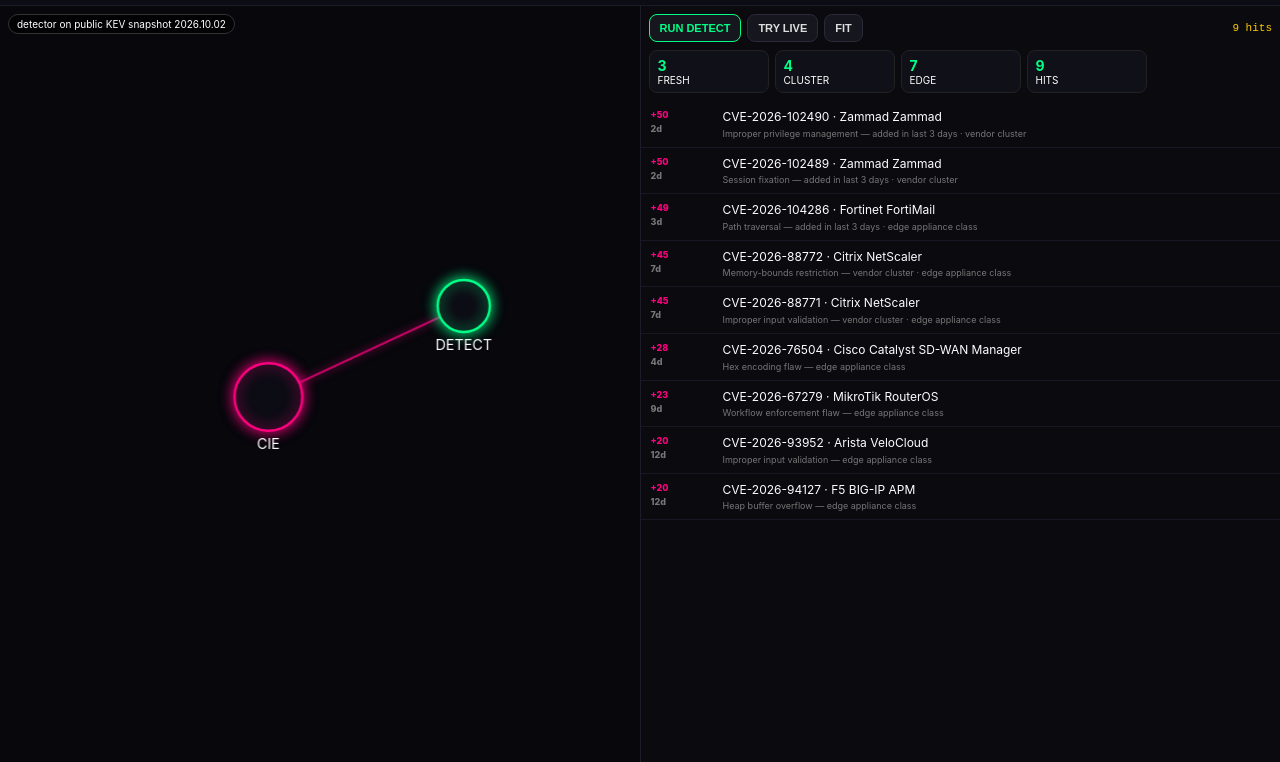
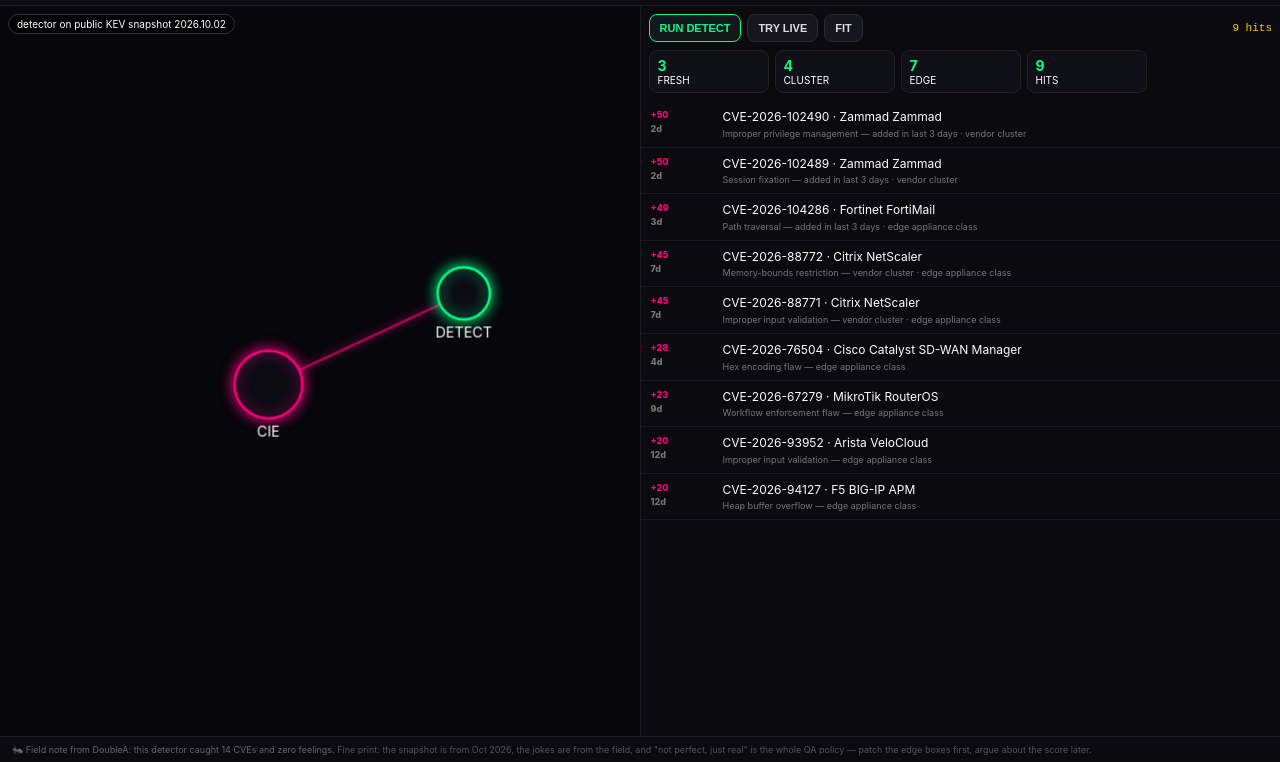
Before and after one commit to AntManThePro/nexus-detect, a plain HTML site: page index.html in a window 1280 px wide. Shown: the part 38-800 px from the top of the page. Drawn offline with Linux system fonts and the light colour scheme.

Commit message:
README: what it is, live URL, how-to, links; egg: DoubleA field-note footer; head links new favicon set (icons follow)

```diff
--- a/index.html
+++ b/index.html
@@ -5,6 +5,10 @@
 <meta name="viewport" content="width=device-width, initial-scale=1, maximum-scale=1, user-scalable=no, viewport-fit=cover">
 <meta name="theme-color" content="#0a0a0f">
 <title>NEXUS // DETECT</title>
+<link rel="icon" href="icons/favicon.ico" sizes="any">
+<link rel="icon" type="image/png" sizes="192x192" href="icons/favicon-192.png">
+<link rel="icon" type="image/png" sizes="512x512" href="icons/favicon-512.png">
+<link rel="apple-touch-icon" href="icons/apple-touch-icon.png">
 <style>
 :root{--g:#00ff87;--c:#60efff;--p:#ff0080;--y:#ffcc00;--bg:#0a0a0f;--line:#1c1c28}
 *{box-sizing:border-box;margin:0;padding:0;-webkit-tap-highlight-color:transparent}
@@ -68,6 +72,7 @@ button.on{border-color:var(--g);color:var(--g)}
     </div>
   </aside>
 </div>
+<footer style="padding:6px 12px;border-top:1px solid var(--line);font-size:9px;color:#666;line-height:1.5">🐜 Field note from DoubleA: this detector caught 14 CVEs and zero feelings. <span style="color:#555">Fine print: the snapshot is from Oct 2026, the jokes are from the field, and "not perfect, just real" is the whole QA policy — patch the edge boxes first, argue about the score later.</span></footer>
 <script>
 const SNAPSHOT = [
   {cve:"CVE-2026-102490", vendor:"Zammad", product:"Zammad", name:"Improper privilege management", date:"2026-10-02", ransomware:false},
```
Also changed, not shown: 1 other file.
